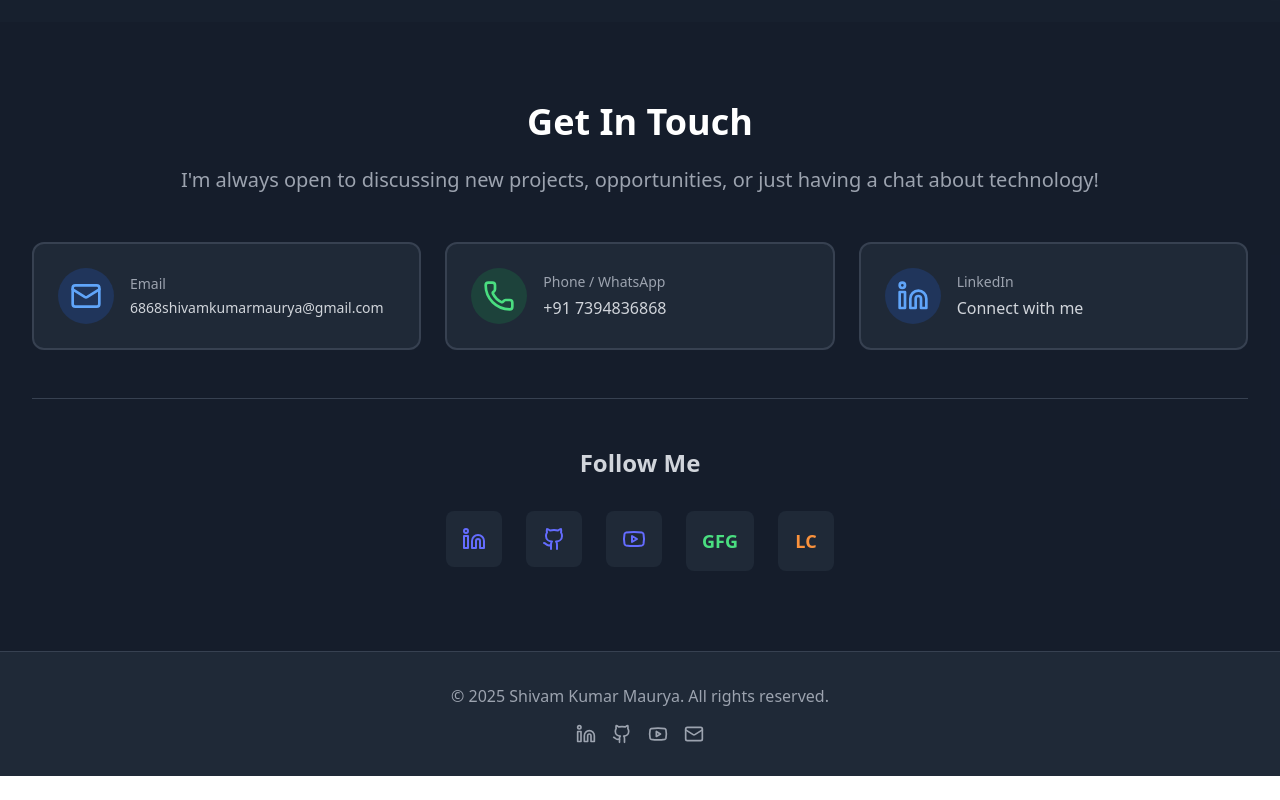
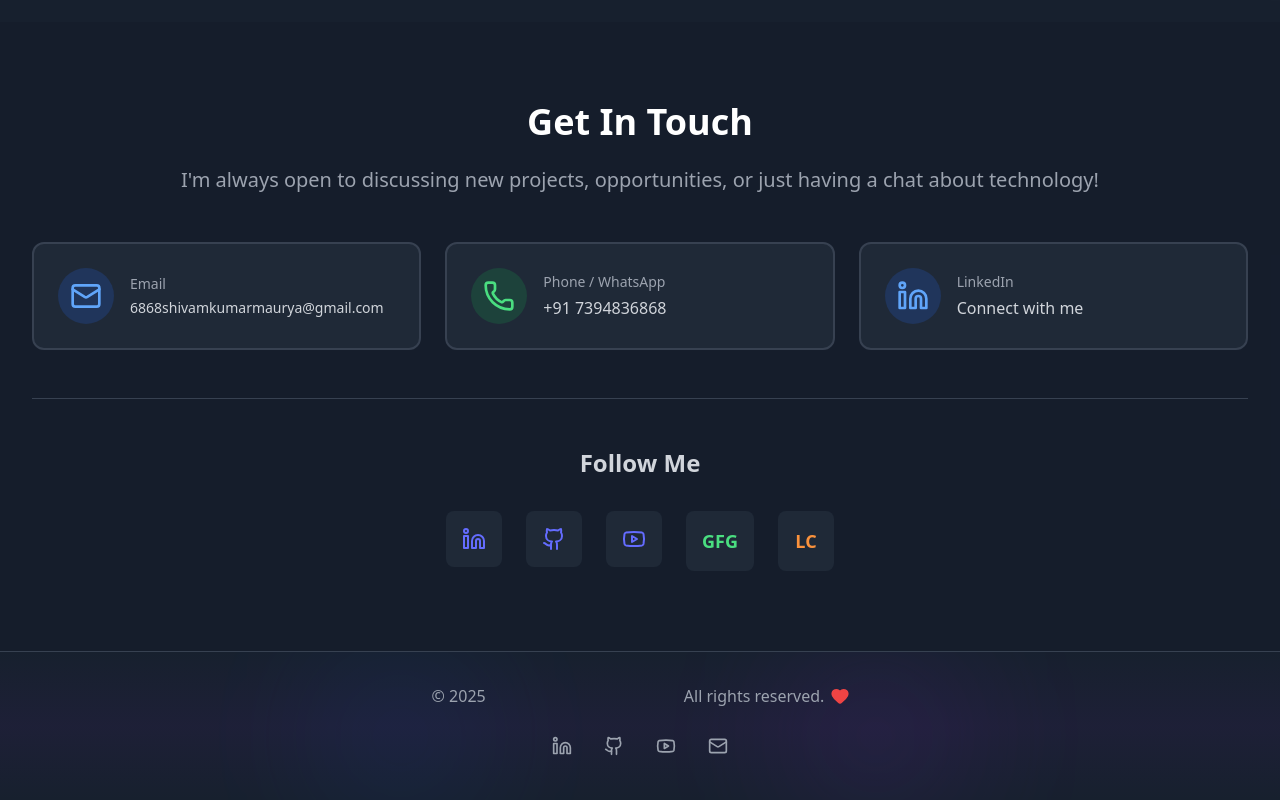
Before and after one commit to 1Coder-Shivam/react-portfolio, a React (Vite) app: page / in a window 1280 px wide. Shown: the part 4318-5118 px from the top of the page. Before the commit the page ends 5094 px from the top, so only its background shows below. Built offline with nearby package versions, Linux system fonts and the light colour scheme.

Commit message:
fixed footer section

```diff
--- a/src/components/layout/Footer.jsx
+++ b/src/components/layout/Footer.jsx
@@ -1,27 +1,185 @@
-import { Linkedin, Github, Youtube, Mail } from 'lucide-react';
+import { motion } from 'framer-motion';
+import { Linkedin, Github, Youtube, Mail, Heart } from 'lucide-react';
 
-const Footer = () => (
-  <footer className="bg-gray-800 border-t border-gray-700 py-8 px-4">
-    <div className="max-w-7xl mx-auto">
-      <div className="flex flex-col md:flex-row justify-between items-center gap-4">
-        <p className="text-gray-400">© 2025 Shivam Kumar Maurya. All rights reserved.</p>
-        <div className="flex gap-4">
-          <a href="https://www.linkedin.com/in/shivamkrmaurya/" target="_blank" rel="noopener noreferrer" className="text-gray-400 hover:text-blue-400 transition-colors">
-            <Linkedin className="w-5 h-5" />
-          </a>
-          <a href="https://github.com/1Coder-Shivam" target="_blank" rel="noopener noreferrer" className="text-gray-400 hover:text-purple-400 transition-colors">
-            <Github className="w-5 h-5" />
-          </a>
-          <a href="https://www.youtube.com/@ShivamKrMaurya" target="_blank" rel="noopener noreferrer" className="text-gray-400 hover:text-red-400 transition-colors">
-            <Youtube className="w-5 h-5" />
-          </a>
-          <a href="mailto:6868shivamkumarmaurya@gmail.com" className="text-gray-400 hover:text-blue-400 transition-colors">
-            <Mail className="w-5 h-5" />
-          </a>
-        </div>
+const Footer = () => {
+  const currentYear = new Date().getFullYear();
+
+  const socialLinks = [
+    {
+      href: 'https://www.linkedin.com/in/shivamkrmaurya/',
+      icon: Linkedin,
+      label: 'LinkedIn',
+      color: 'hover:text-blue-400',
+      hoverBg: 'hover:bg-blue-600/20'
+    },
+    {
+      href: 'https://github.com/1Coder-Shivam',
+      icon: Github,
+      label: 'GitHub',
+      color: 'hover:text-purple-400',
+      hoverBg: 'hover:bg-purple-600/20'
+    },
+    {
+      href: 'https://www.youtube.com/@ShivamKrMaurya',
+      icon: Youtube,
+      label: 'YouTube',
+      color: 'hover:text-red-400',
+      hoverBg: 'hover:bg-red-600/20'
+    },
+    {
+      href: 'mailto:6868shivamkumarmaurya@gmail.com',
+      icon: Mail,
+      label: 'Email',
+      color: 'hover:text-blue-400',
+      hoverBg: 'hover:bg-blue-600/20'
+    }
+  ];
+
+  const containerVariants = {
+    hidden: { opacity: 0 },
+    visible: {
+      opacity: 1,
+      transition: {
+        staggerChildren: 0.1,
+        delayChildren: 0.2
+      }
+    }
+  };
+
+  const itemVariants = {
+    hidden: { opacity: 0, y: 20 },
+    visible: {
+      opacity: 1,
+      y: 0,
+      transition: { duration: 0.5 }
+    }
+  };
+
+  return (
+    <footer className="bg-gray-800/50 border-t border-gray-700 relative overflow-hidden">
+      {/* Decorative gradient background */}
+      <div className="absolute inset-0 bg-gradient-to-r from-blue-900/20 via-purple-900/20 to-blue-900/20 opacity-50" />
+
+      {/* Animated gradient orbs */}
+      <motion.div
+        className="absolute bottom-0 left-1/4 w-32 h-32 bg-blue-600/30 rounded-full blur-3xl"
+        animate={{
+          scale: [1, 1.2, 1],
+          opacity: [0.3, 0.5, 0.3],
+          x: [0, 20, 0]
+        }}
+        transition={{
+          duration: 4,
+          repeat: Infinity,
+          ease: "easeInOut"
+        }}
+      />
+      <motion.div
+        className="absolute bottom-0 right-1/4 w-32 h-32 bg-purple-600/30 rounded-full blur-3xl"
+        animate={{
+          scale: [1, 1.2, 1],
+          opacity: [0.3, 0.5, 0.3],
+          x: [0, -20, 0]
+        }}
+        transition={{
+          duration: 4,
+          repeat: Infinity,
+          ease: "easeInOut",
+          delay: 0.5
+        }}
+      />
+
+      <div className="relative z-10 max-w-6xl mx-auto px-4 sm:px-6 lg:px-8 py-8">
+        <motion.div
+          className="flex flex-col md:flex-row justify-between items-center gap-4"
+          variants={containerVariants}
+          initial="hidden"
+          whileInView="visible"
+          viewport={{ once: true, amount: 0.3 }}
+        >
+          {/* Copyright Section */}
+          <motion.div
+            className="flex items-center gap-2 text-gray-400"
+            variants={itemVariants}
+          >
+            <span>© {currentYear}</span>
+            <motion.span
+              className="font-semibold bg-gradient-to-r from-blue-400 to-purple-500 bg-clip-text text-transparent"
+              whileHover={{ scale: 1.05 }}
+            >
+              Shivam Kumar Maurya
+            </motion.span>
+            <span>All rights reserved.</span>
+            <motion.span
+              className="text-red-500 inline-flex items-center"
+              animate={{ scale: [1, 1.2, 1] }}
+              transition={{
+                duration: 1.5,
+                repeat: Infinity,
+                ease: "easeInOut"
+              }}
+            >
+              <Heart className="w-4 h-4 fill-red-500" />
+            </motion.span>
+          </motion.div>
+
+          {/* Social Links Section */}
+          <motion.div
+            className="flex gap-3 items-center"
+            variants={itemVariants}
+          >
+            <span className="text-gray-500 text-sm mr-1 hidden md:block">Connect with me:</span>
+            <div className="flex gap-2">
+              {socialLinks.map((social, idx) => {
+                const Icon = social.icon;
+                return (
+                  <motion.a
+                    key={social.label}
+                    href={social.href}
+                    target={social.href.startsWith('http') ? '_blank' : undefined}
+                    rel={social.href.startsWith('http') ? 'noopener noreferrer' : undefined}
+                    className={`relative p-3 rounded-lg text-gray-400 ${social.color} ${social.hoverBg} transition-all duration-300 group`}
+                    whileHover={{ scale: 1.15, y: -3, rotate: [0, -10, 10, -10, 0] }}
+                    whileTap={{ scale: 0.9 }}
+                    initial={{ opacity: 0, scale: 0 }}
+                    whileInView={{ opacity: 1, scale: 1 }}
+                    viewport={{ once: true }}
+                    transition={{ delay: idx * 0.1 }}
+                  >
+                    <Icon className="w-5 h-5" />
+
+                    {/* Tooltip */}
+                    <motion.span
+                      className="absolute bottom-full mb-2 left-1/2 transform -translate-x-1/2 px-3 py-1 bg-gray-900 text-white text-xs rounded-lg opacity-0 group-hover:opacity-100 pointer-events-none whitespace-nowrap border border-gray-700"
+                      initial={{ opacity: 0, y: 5 }}
+                      whileHover={{ opacity: 1, y: 0 }}
+                      transition={{ duration: 0.2 }}
+                    >
+                      {social.label}
+                    </motion.span>
+
+                    {/* Glow effect */}
+                    <motion.div
+                      className="absolute inset-0 rounded-lg opacity-0 group-hover:opacity-100 transition-opacity duration-300"
+                      style={{
+                        boxShadow: social.color.includes('blue')
+                          ? '0 0 20px rgba(59, 130, 246, 0.5)'
+                          : social.color.includes('purple')
+                          ? '0 0 20px rgba(168, 85, 247, 0.5)'
+                          : social.color.includes('red')
+                          ? '0 0 20px rgba(239, 68, 68, 0.5)'
+                          : '0 0 20px rgba(59, 130, 246, 0.5)'
+                      }}
+                    />
+                  </motion.a>
+                );
+              })}
+            </div>
+          </motion.div>
+        </motion.div>
       </div>
-    </div>
-  </footer>
-);
+    </footer>
+  );
+};
 
 export default Footer;
```
Also changed, not shown: 1 other file (tests, documents, lock files or other folders).
